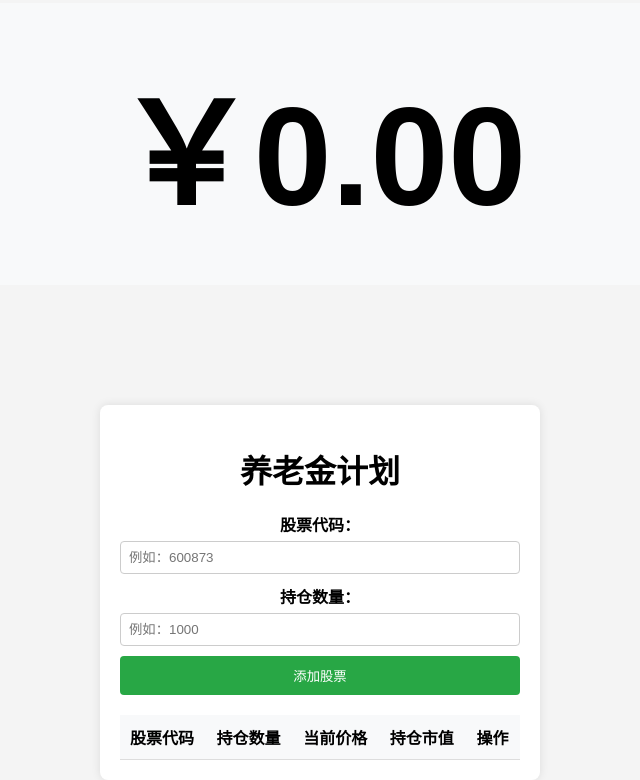
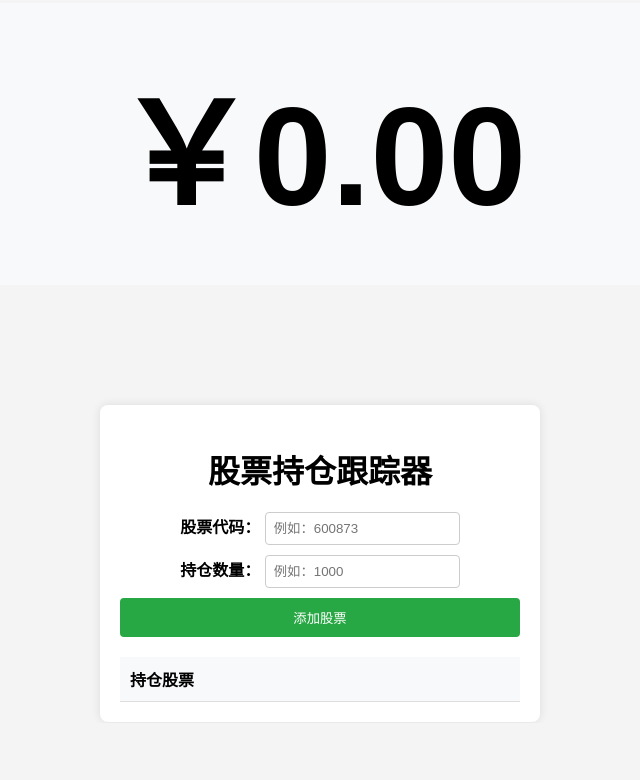
Before and after one commit to xyjxg/yanglaojin, a plain HTML site: page index.html in a window 1280 px wide. Shown: the part 77-857 px from the top of the page, without its empty margins (320-960 px from the left). After the commit the page ends 800 px from the top, so only its background shows below. Drawn offline with Linux system fonts and the light colour scheme.

Commit message:
Update index.html

```diff
--- a/index.html
+++ b/index.html
@@ -3,34 +3,33 @@
 <head>
     <meta charset="UTF-8">
     <meta name="viewport" content="width=device-width, initial-scale=1.0">
-    <title>养老金计划</title>
+    <title>股票持仓跟踪器</title>
     <link rel="stylesheet" href="styles.css">
 </head>
 <body>
-    <!-- 上半部分：总市值显示 -->
+    <!-- 总市值显示区域 -->
     <div id="totalValueDisplay" class="total-value-display">￥0.00</div>
 
-    <!-- 下半部分：股票持仓跟踪器 -->
+    <!-- 添加股票表单 -->
     <div class="container">
-        <h1>养老金计划</h1>
-        <form id="stockForm">
-            <label for="stockCode">股票代码：</label>
-            <input type="text" id="stockCode" placeholder="例如：600873" required>
-
-            <label for="quantity">持仓数量：</label>
-            <input type="number" id="quantity" placeholder="例如：1000" required>
-
+        <h1>股票持仓跟踪器</h1>
+        <form id="stockForm" class="stock-form">
+            <div class="form-row">
+                <label for="stockCode">股票代码：</label>
+                <input type="text" id="stockCode" placeholder="例如：600873" required>
+            </div>
+            <div class="form-row">
+                <label for="quantity">持仓数量：</label>
+                <input type="number" id="quantity" placeholder="例如：1000" required>
+            </div>
             <button type="submit">添加股票</button>
         </form>
 
+        <!-- 持仓股票表格 -->
         <table id="stockTable">
             <thead>
                 <tr>
-                    <th>股票代码</th>
-                    <th>持仓数量</th>
-                    <th>当前价格</th>
-                    <th>持仓市值</th>
-                    <th>操作</th>
+                    <th colspan="3">持仓股票</th>
                 </tr>
             </thead>
             <tbody>
```
